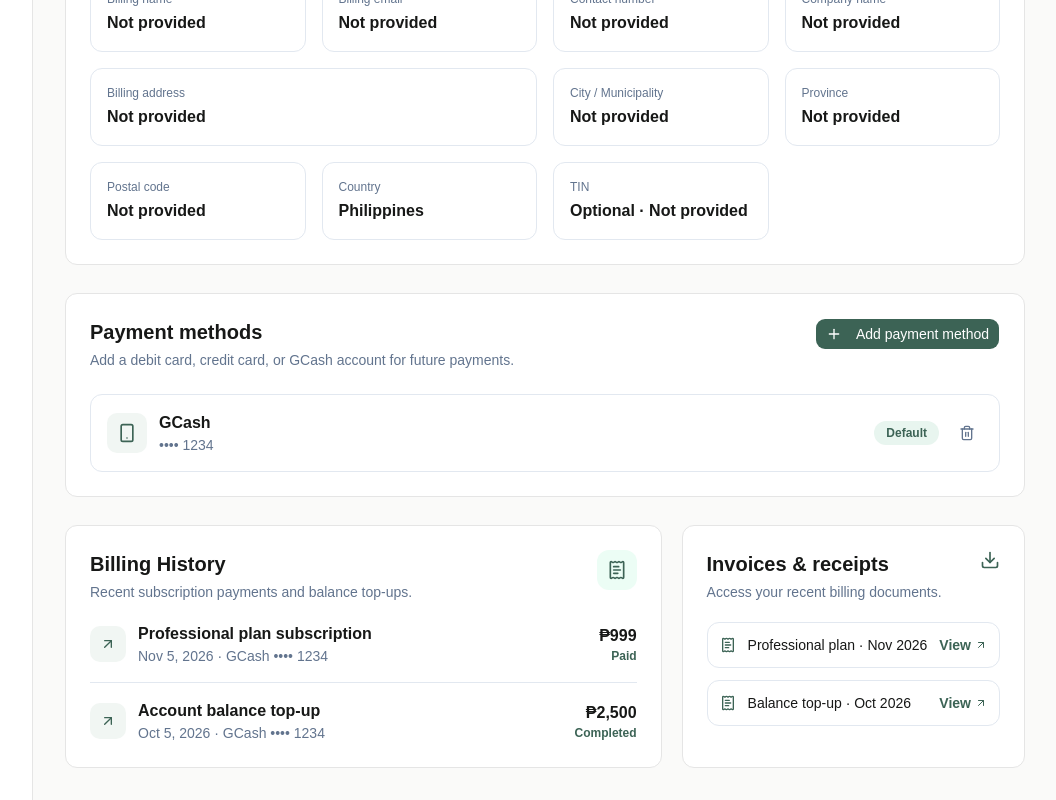
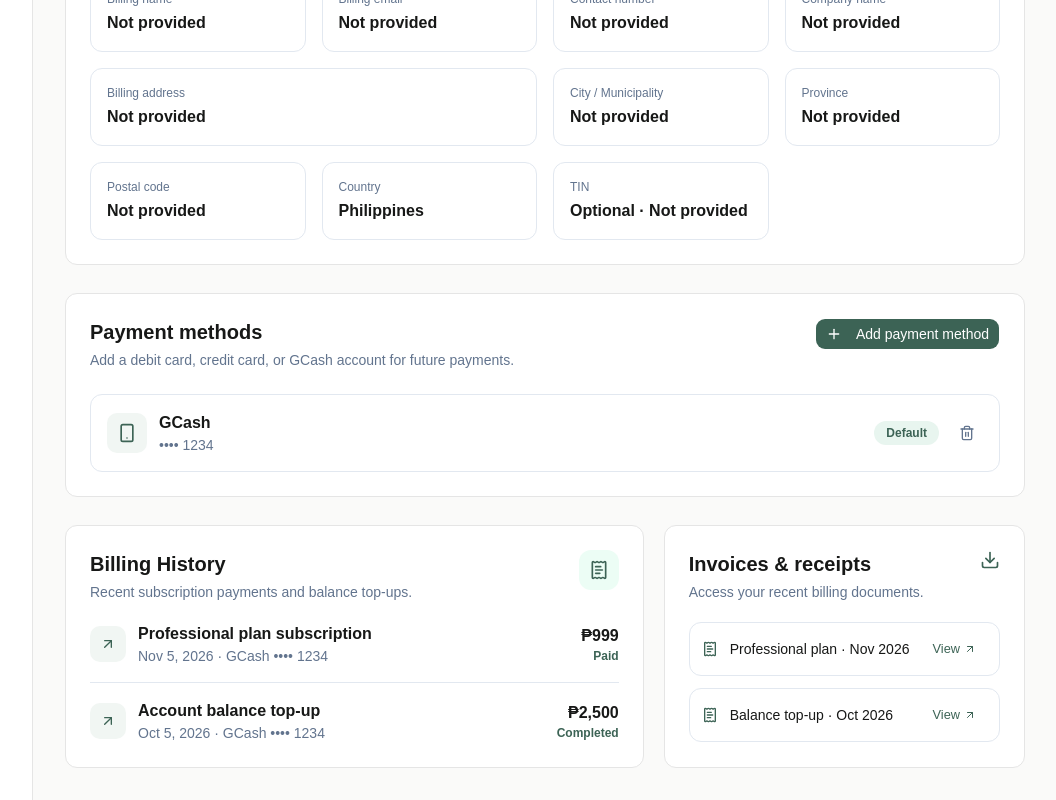
Before and after one commit to GarudaKurt/Aspen, a Next.js app: page /tenant-dashboard/billing in a window 1280 px wide. Shown: the part 854-1654 px from the top of the page, without its empty margins (223-1279 px from the left). Built offline with nearby package versions, Linux system fonts and the light colour scheme.

Commit message:
Use shared button for invoice actions

```diff
--- a/src/features/tenant-dashboard/components/billing-details-page.tsx
+++ b/src/features/tenant-dashboard/components/billing-details-page.tsx
@@ -8,7 +8,6 @@ import {
   Check,
   CreditCard,
   Download,
-  Ellipsis,
   Plus,
   ReceiptText,
   Smartphone,
@@ -584,12 +583,14 @@ function BillingDocument({ label }: { label: string }) {
     <div className="flex items-center gap-3 rounded-xl border border-slate-200 p-3">
       <ReceiptText className="size-4 shrink-0 text-[#3c6355]" />
       <span className="min-w-0 flex-1 truncate text-sm font-medium">{label}</span>
-      <button
+      <Button
         type="button"
-        className="inline-flex items-center gap-1 text-sm font-semibold text-[#3c6355] hover:underline"
+        variant="ghost"
+        size="sm"
+        className="text-[#3c6355]"
       >
         View <ArrowUpRight className="size-3" />
-      </button>
+      </Button>
     </div>
   );
 }
```
